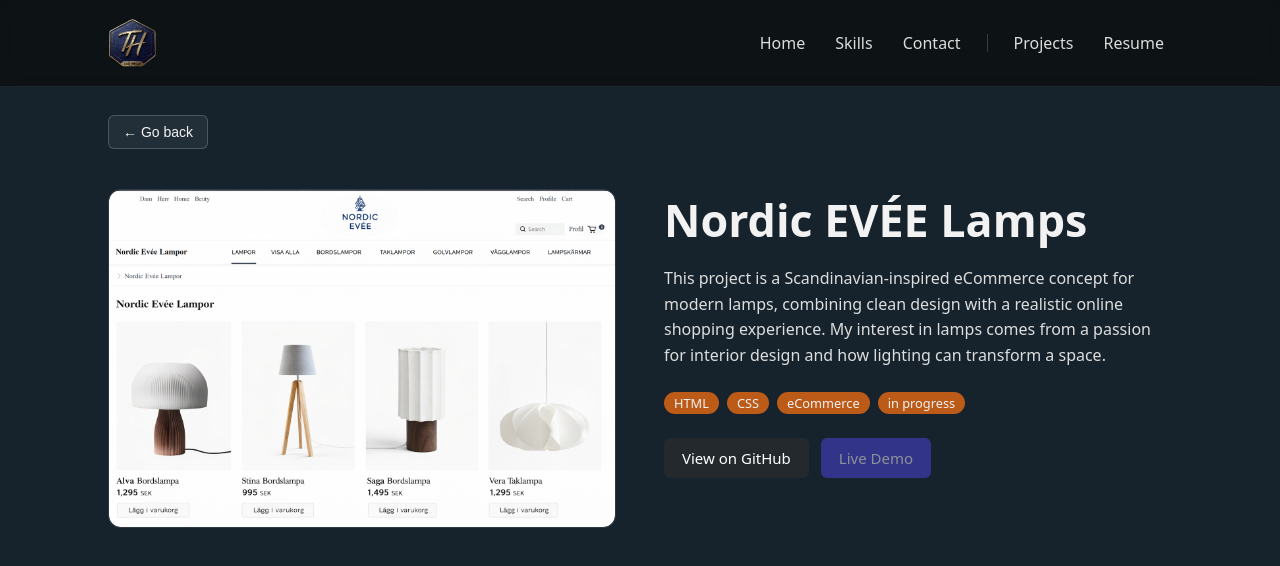
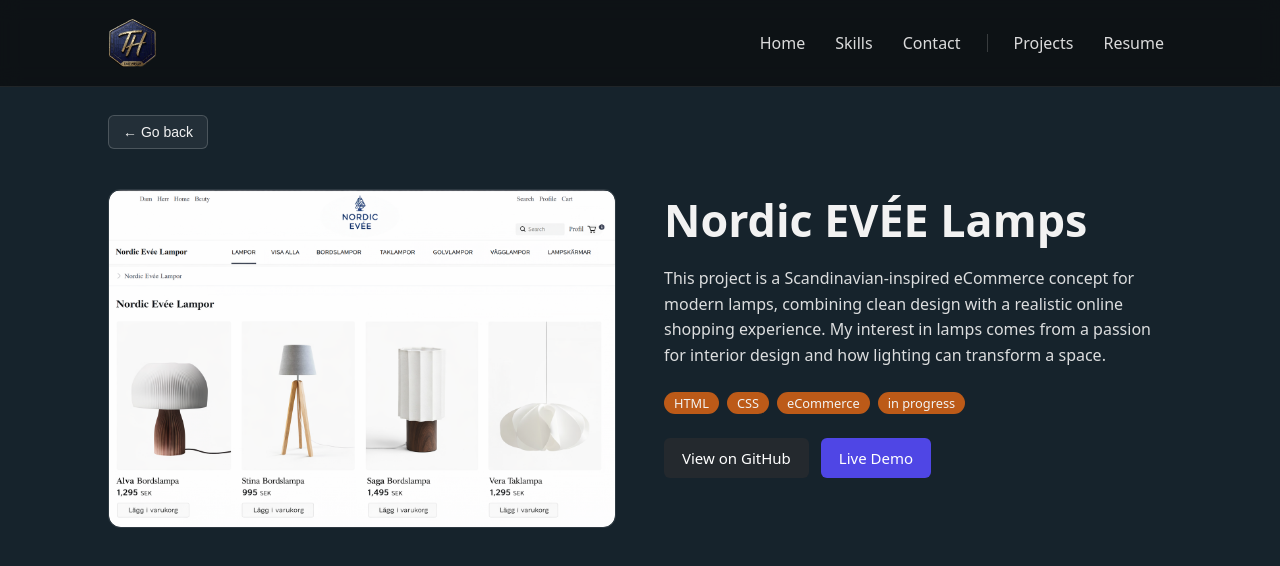
Before and after one commit to Taif-Helly/taif-portfolio, a React (Vite) app: page /projects/1 in a window 1280 px wide. Shown: the top 566 px of the page. Built offline with nearby package versions, Linux system fonts and the light colour scheme.

Commit message:
lampor netlify

```diff
--- a/src/data/projectsData.js
+++ b/src/data/projectsData.js
@@ -58,7 +58,7 @@
         longDescription: "This project is a Scandinavian-inspired eCommerce concept for modern lamps, combining clean design with a realistic online shopping experience. My interest in lamps comes from a passion for interior design and how lighting can transform a space.",
         images: [firstImg],
         github: "https://github.com/Taif-Helly/lampor-hemsida-NordicEvee",
-        demo: "#",
+        demo: "https://lamps-nordicevee.netlify.app/",
         tags: ["HTML", "CSS", "eCommerce", "in progress"],
     },
 ];
```
